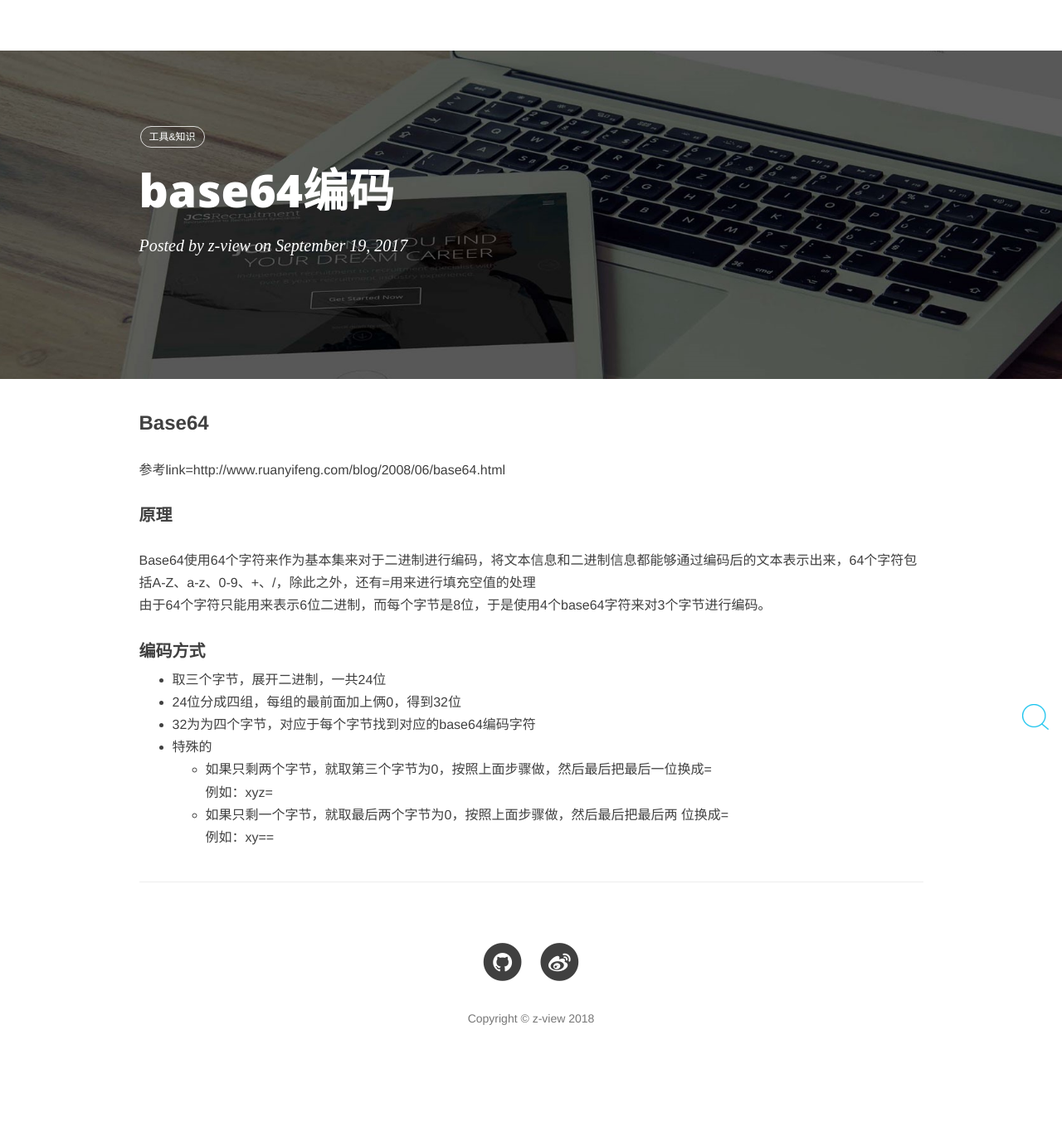
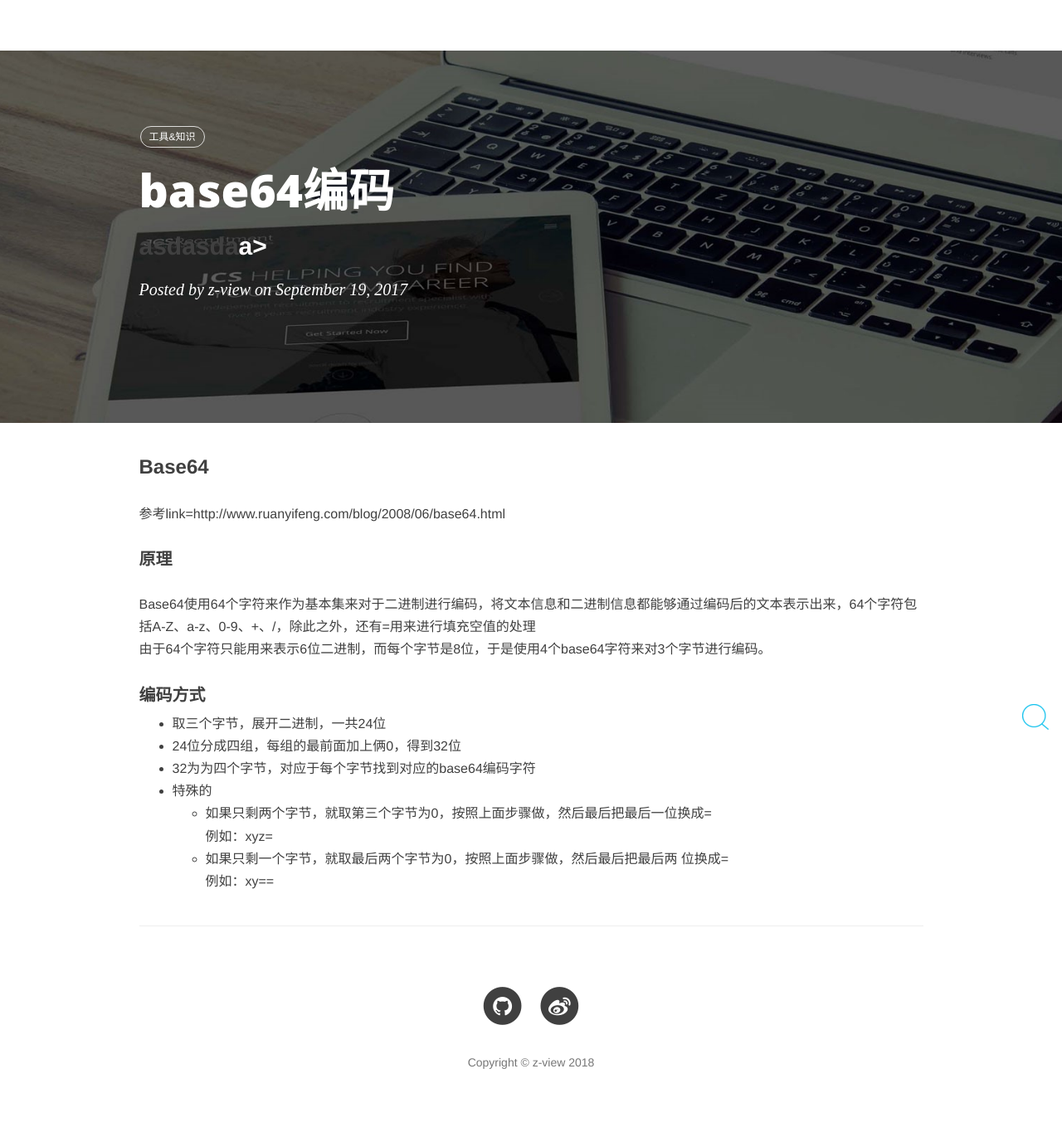
Before and after one commit to liam-lian/z-view.github.io, a Jekyll site: the page built from _posts/2017-09-19-base64.md, in a window 1280 px wide. Shown: the whole page at 83% size. Built offline with Jekyll 4.4.1, drawn with Linux system fonts in a browser that asks for light colours; nearby versions of some CDN libraries; comment, search, counter and statistics services are not loaded; before the commit the page ends 1306 px from its top, so only the background shows below that.

```diff
--- a/_layouts/post.html
+++ b/_layouts/post.html
@@ -13,7 +13,7 @@
                         <a class="tag" href="/tags/#{{ tag }}" title="{{ tag }}">{{ tag }}</a>
                         {% endfor %}
                     </div>
-                    <h1>{{ page.title }}</h1>
+                    <h1>{{ page.title }}<h2><a href={{page.address}}>asdasda</a>a></h2></h1>
                     {% comment %}
                         always create a h2 for keeping the margin
                     {% endcomment %}
```
Also changed, not shown: _posts/2017-09-19-base64.md (+1 -0 lines).
